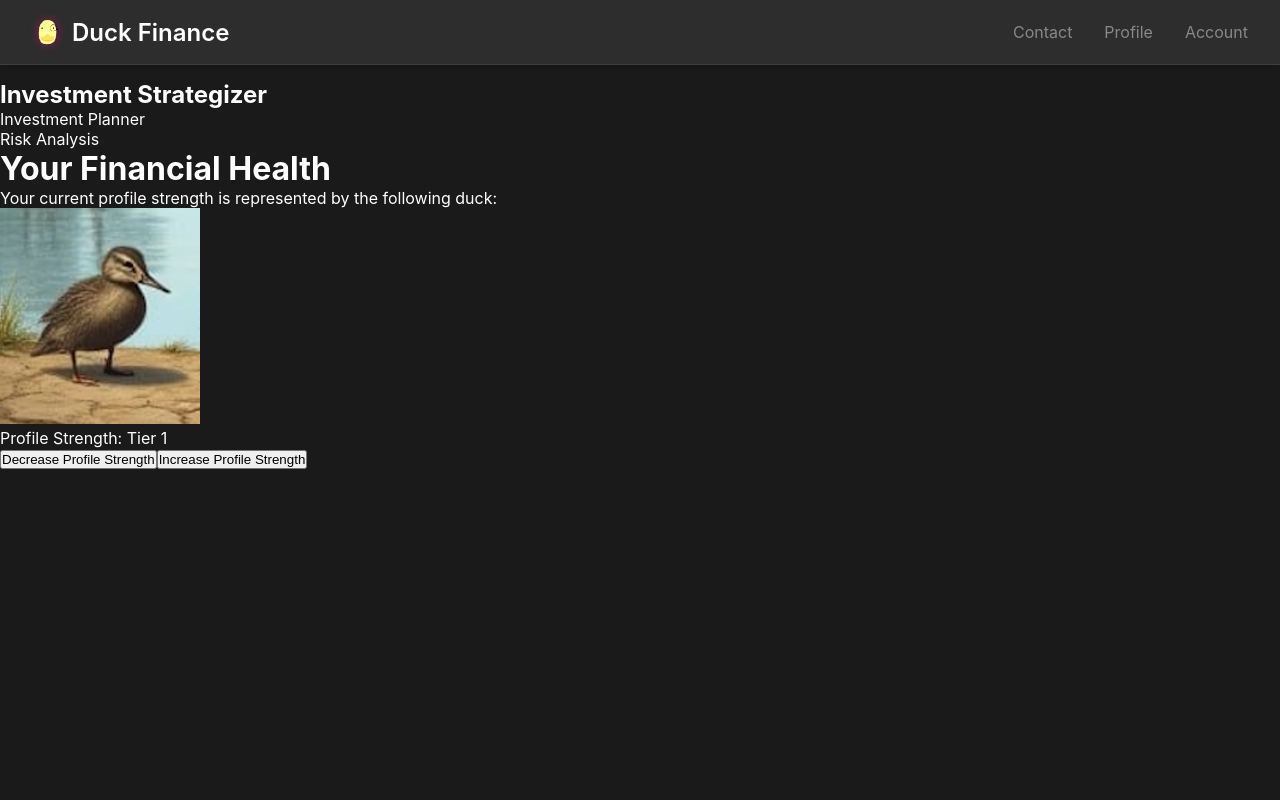
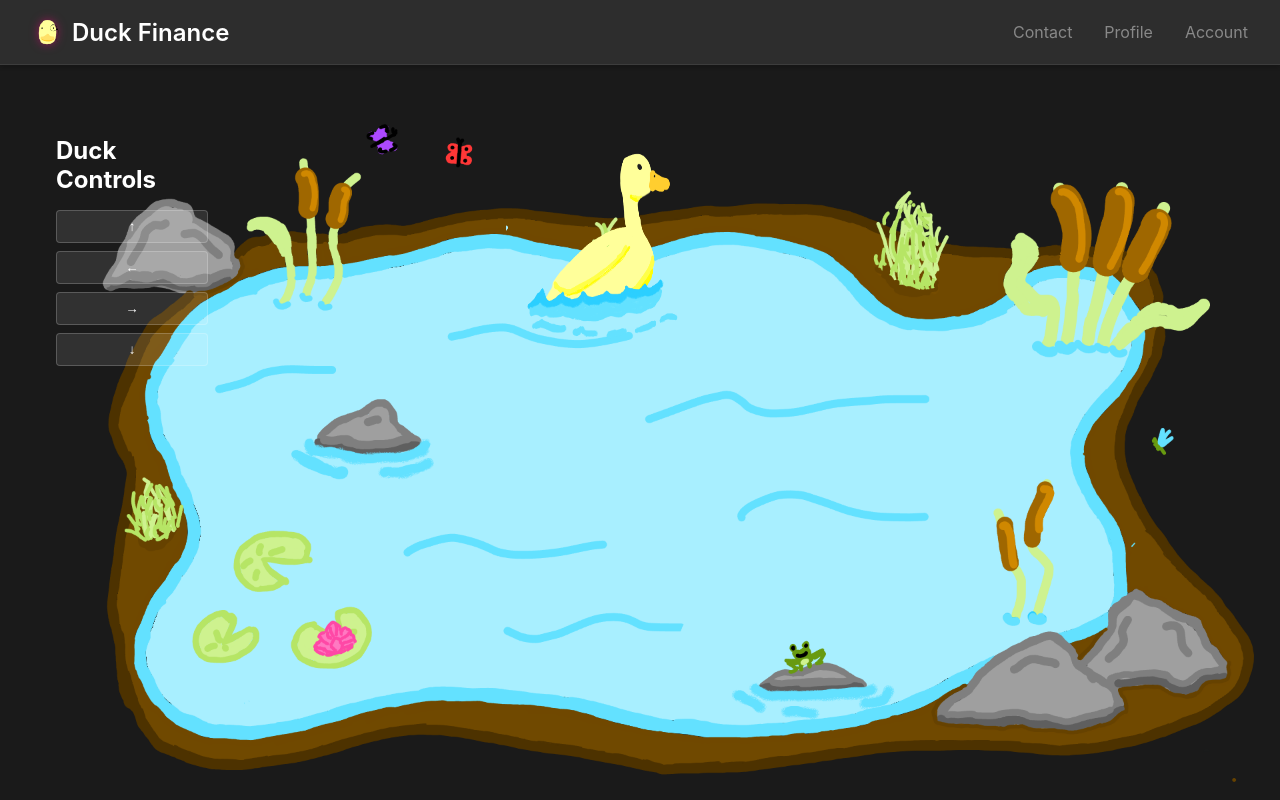
Before and after one commit to johnbros/FantasticFour, a React (Vite) app in the folder my-react-app/: page /dashboard in a window 1280 px wide. Built offline with nearby package versions, Linux system fonts and the light colour scheme; sample sign-in values are in the browser's storage.

Commit message:
changes to ui and dashboard

```diff
--- /dev/null
+++ b/my-react-app/src/components/Account.css
@@ -0,0 +1,87 @@
+.account-container {
+    display: flex;
+    flex-direction: column;
+    align-items: center;
+    justify-content: center;
+    min-height: calc(100vh - 80px);
+    background-color: #1a1a1a;
+    padding: 20px;
+    margin-top: 80px;
+}
+
+.account-form {
+    background: #2d2d2d;
+    padding: 2rem;
+    border-radius: 10px;
+    box-shadow: 0 4px 6px rgba(0, 0, 0, 0.3);
+    width: 100%;
+    max-width: 400px;
+    border: 1px solid #3d3d3d;
+}
+
+.account-title {
+    color: #ffffff;
+    text-align: center;
+    margin-bottom: 2rem;
+    font-size: 2rem;
+    font-weight: 600;
+}
+
+.account-description {
+    color: #888;
+    text-align: center;
+    margin-bottom: 2rem;
+    font-size: 1.1rem;
+}
+
+.account-actions {
+    display: flex;
+    flex-direction: column;
+    gap: 1rem;
+}
+
+.logout-button,
+.delete-button {
+    width: 100%;
+    padding: 12px;
+    border: none;
+    border-radius: 5px;
+    font-size: 1rem;
+    font-weight: 600;
+    cursor: pointer;
+    transition: all 0.3s ease;
+}
+
+.logout-button {
+    background-color: #4a90e2;
+    color: white;
+}
+
+.logout-button:hover {
+    background-color: #357abd;
+}
+
+.delete-button {
+    background-color: #dc3545;
+    color: white;
+}
+
+.delete-button:hover:not(:disabled) {
+    background-color: #c82333;
+}
+
+.delete-button:disabled {
+    background-color: #6c757d;
+    cursor: not-allowed;
+    opacity: 0.7;
+}
+
+.error-message {
+    background-color: #3d1f1f;
+    color: #ff6b6b;
+    padding: 10px;
+    border-radius: 5px;
+    margin-bottom: 1rem;
+    text-align: center;
+    border: 1px solid #4d2f2f;
+}
--- a/my-react-app/src/components/Account.jsx
+++ b/my-react-app/src/components/Account.jsx
@@ -1,11 +1,12 @@
 import React, { useState } from 'react';
 import { useNavigate } from 'react-router-dom';
 import { useAuth } from '../context/authContext'; // Assuming the AuthContext is here
-// import '../styles/Account.css';
+import './Account.css';
 
 const Account = () => {
   const { logout, deleteAccount } = useAuth(); // Access logout and deleteAccount from context
   const [isDeleting, setIsDeleting] = useState(false);
+  const [error, setError] = useState(null);
   const navigate = useNavigate();
 
   const handleLogout = () => {
@@ -16,12 +17,14 @@ const Account = () => {
   const handleDeleteAccount = () => {
     if (window.confirm('Are you sure you want to delete your account? This action cannot be undone.')) {
       setIsDeleting(true);
+      setError(null);
       deleteAccount()
         .then(() => {
           navigate('/signup'); // Redirect to signup page after account deletion
         })
         .catch((error) => {
           console.error('Error deleting account:', error);
+          setError('Failed to delete account. Please try again.');
           setIsDeleting(false);
         });
     }
@@ -29,8 +32,11 @@ const Account = () => {
 
   return (
     <div className="account-container">
-      <h1>Your Account</h1>
-      <p>Manage your account settings below:</p>
+      <div className="account-form">
+        <h1 className="account-title">Account Settings</h1>
+        <p className="account-description">Manage your account preferences and actions</p>
+
+        {error && <div className="error-message">{error}</div>}
 
         <div className="account-actions">
           <button className="logout-button" onClick={handleLogout}>
@@ -45,6 +51,7 @@ const Account = () => {
           </button>
         </div>
       </div>
+    </div>
   );
 };
 
--- /dev/null
+++ b/my-react-app/src/components/Dashboard.css
@@ -0,0 +1,110 @@
+
+.map-container {
+
+    position: relative;
+    width: 500px;
+    height: 500px;
+    margin: 0 auto;
+}
+
+.grid {
+    width: 100%;
+    height: 100%;
+    position: relative;
+    display: grid;
+    grid-template-columns: repeat(10, 50px);
+    grid-template-rows: repeat(10, 50px);
+    border-radius: 8px;
+}
+
+.icon {
+    position: absolute;
+    width: 12.6rem;
+    height: 12.6rem;
+    transition: top 0.2s, left 0.2s;
+    z-index: 3;
+}
+
+.controls {
+    margin-top: 1rem;
+    display: flex;
+    flex-direction: column;
+    gap: 0.5rem;
+}
+
+.controls button {
+    background: rgba(255, 255, 255, 0.1);
+    border: 1px solid rgba(255, 255, 255, 0.2);
+    color: white;
+    padding: 0.5rem;
+    border-radius: 4px;
+    cursor: pointer;
+    transition: all 0.3s ease;
+}
+
+.controls button:hover {
+    background: rgba(255, 255, 255, 0.2);
+    transform: scale(1.05);
+}
+
+.dashboard-container {
+    min-height: calc(100vh - 80px);
+    background-image: url('/pond.png');
+    background-size: cover;
+    background-position: center;
+    background-repeat: no-repeat;
+    padding: 2rem;
+    display: flex;
+    gap: 2rem;
+    position: relative;
+}
+
+.dashboard-container::before {
+    content: '';
+    position: absolute;
+    top: 0;
+    left: 0;
+    right: 0;
+    bottom: 0;
+    z-index: 1;
+}
+
+.side-tab {
+    border-radius: 12px;
+    padding: 1.5rem;
+    z-index: 2;
+    width: 200px;
+}
+
+.duck-display {
+    border-radius: 12px;
+    padding: 2rem;
+    z-index: 2;
+    flex: 1;
+}
+
+@media (max-width: 768px) {
+    .dashboard-container {
+        flex-direction: column;
+        padding: 1rem;
+    }
+
+    .side-tab {
+        width: 100%;
+    }
+
+    .map-container {
+        width: 100%;
+        height: 400px;
+    }
+
+    .grid {
+        grid-template-columns: repeat(10, 1fr);
+        grid-template-rows: repeat(10, 1fr);
+    }
+
+    .icon {
+        width: 40px;
+        height: 40px;
+    }
+}
--- a/my-react-app/src/components/Dashboard.jsx
+++ b/my-react-app/src/components/Dashboard.jsx
@@ -1,61 +1,69 @@
-//for now navigate to directly by adding to url with /dashboard
 import React, { useState } from 'react';
-import { useNavigate } from 'react-router-dom';
-
-// Example Duck images for different tiers
-import smallDuck from '../assets/small_duck.png';
-import mediumDuck from '../assets/medium_duck.png';
-import largeDuck from '../assets/large_duck.png';
-import xlDuck from '../assets/xl_duck.png';
-import giantDuck from '../assets/largest_duck.png';
+import './Dashboard.css'; // for styling
 
 const Dashboard = () => {
-  const [profileStrength, setProfileStrength] = useState(1); // Set initial profile strength (1: weakest, 5: strongest)
+  const gridSize = 40; // 10x10 grid
+  const cellSize = 90; // px
+  const [position, setPosition] = useState({ x: 0, y: 0 });
 
-  // Determine which duck to display based on profile strength
-  const getDuckImage = () => {
-    switch (profileStrength) {
-      case 1: return smallDuck;
-      case 2: return mediumDuck;
-      case 3: return largeDuck;
-      case 4: return xlDuck;
-      case 5: return giantDuck;
-      default: return smallDuck;
-    }
+
+  const moveUp = (x, y) => {
+    setPosition((prev) => {
+      const newX = Math.max(0, Math.min(prev.x + x, gridSize - 1));
+      const newY = Math.max(0, Math.min(prev.y + y, gridSize - 1));
+      return { x: newX, y: newY };
+    });
   };
 
-  const navigate = useNavigate();
+  const moveDown = (x, y) => {
+    setPosition((prev) => {
+      const newX = Math.max(0, Math.min(prev.x + x, gridSize - 1));
+      const newY = Math.max(0, Math.min(prev.y + y, gridSize - 1));
+      return { x: newX, y: newY };
+    });
+  };
+
+  const moveLeft = (x, y) => {
+    setPosition((prev) => {
+      const newX = Math.max(0, Math.min(prev.x + x, gridSize - 1));
+      const newY = Math.max(0, Math.min(prev.y + y, gridSize - 1));
+      return { x: newX, y: newY };
+    });
+  };
+
+  const moveRight = (x, y) => {
+    setPosition((prev) => {
+      const newX = Math.max(0, Math.min(prev.x + x, gridSize - 1));
+      const newY = Math.max(0, Math.min(prev.y + y, gridSize - 1));
+      return { x: newX, y: newY };
+    });
+  };
 
   return (
-    <div className="dashboard-container flex">
-      {/* Left Tab for Investment Strategizer */}
-      <div className="side-tab w-1/4 bg-gray-200 p-4">
-        <h2 className="font-bold text-xl mb-4">Investment Strategizer</h2>
-        <ul>
-          <li className="mb-2 cursor-pointer" onClick={() => navigate('/investment-planner')}>Investment Planner</li>
-          <li className="mb-2 cursor-pointer" onClick={() => navigate('/risk-analysis')}>Risk Analysis</li>
-        </ul>
+    <div className="dashboard-container">
+      <div className="side-tab">
+        <h2>Duck Controls</h2>
+        <div className="controls">
+          <button onClick={() => moveUp(0, -1)}>↑</button>
+          <button onClick={() => moveLeft(-1, 0)}>←</button>
+          <button onClick={() => moveRight(1, 0)}>→</button>
+          <button onClick={() => moveDown(0, 1)}>↓</button>
+        </div>
       </div>
 
-      {/* Right Side - Duck Display */}
-      <div className="duck-display w-3/4 p-8 text-center">
-        <h1 className="text-3xl font-semibold mb-4">Your Financial Health</h1>
-        <p className="mb-4">Your current profile strength is represented by the following duck:</p>
-        <img
-          src={getDuckImage()}
-          alt={`Duck Tier ${profileStrength}`}
-          className="duck-image mx-auto mb-4"
-          style={{ width: '200px', height: 'auto' }}
-        />
-        <p className="font-semibold">Profile Strength: Tier {profileStrength}</p>
-        {/* make sure to delete the div 'mt-6' once everything is working */}
-        <div className="mt-6">
-          <button onClick={() => setProfileStrength(Math.max(1, profileStrength - 1))} className="p-2 bg-blue-500 text-white rounded mr-4">
-            Decrease Profile Strength
-          </button>
-          <button onClick={() => setProfileStrength(Math.min(5, profileStrength + 1))} className="p-2 bg-green-500 text-white rounded">
-            Increase Profile Strength
-          </button>
+      <div className="duck-display">
+        <div className="map-container">
+          <div className="grid">
+            <img
+              src="/duck_water.png"
+              alt="Duck"
+              className="icon"
+              style={{
+                top: position.y * cellSize,
+                left: position.x * cellSize,
+              }}
+            />
+          </div>
         </div>
       </div>
     </div>
```
Also changed, not shown: my-react-app/public/image.png (added), my-react-app/public/pond.png (added). Lines whose indentation alone changed are shown as unchanged.
